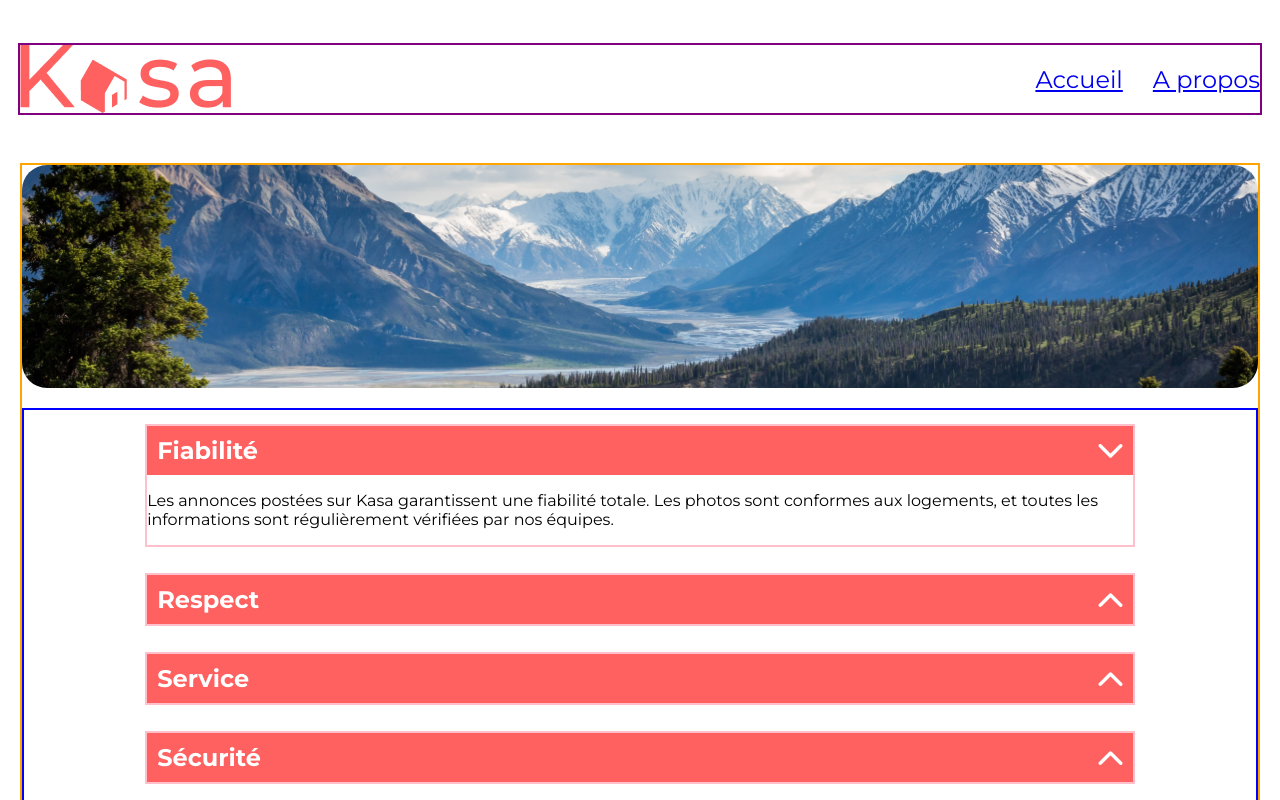
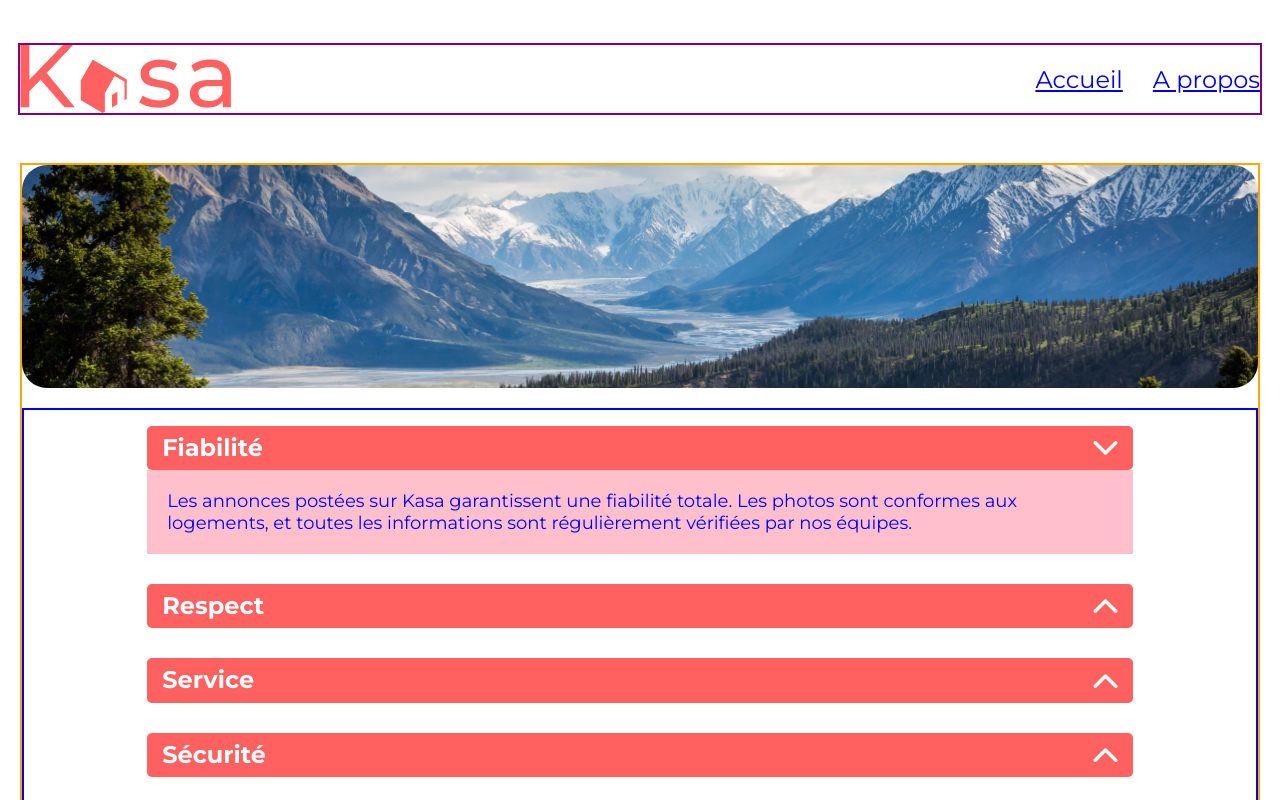
Before and after one commit to Wanakaaa/p5-remote, a React (Create React App) app in the folder kasa-app/: page /about in a window 1280 px wide. Both pictures are taken after a click on the picture 1110 px from the left and 450 px from the top of the page. Shown: the top 800 px of the page. Built offline with nearby package versions, Linux system fonts and the light colour scheme.

Commit message:
Collapse modified

```diff
--- a/kasa-app/src/components/About/AboutItem.jsx
+++ b/kasa-app/src/components/About/AboutItem.jsx
@@ -1,14 +1,14 @@
-import React from 'react'
-import './AboutItem.scss'
+// import React from 'react'
+// import './AboutItem.scss'
 
 
-function AboutItem({content}) {
+// function AboutItem({content}) {
 
-  return (
-    <div className='about-container'>
-      <p>{content}</p>
-    </div>
-  )
-}
+//   return (
+//     <div className='about-container'>
+//       <p>{content}</p>
+//     </div>
+//   )
+// }
 
-export default AboutItem
+// export default AboutItem
--- a/kasa-app/src/components/About/AboutItem.scss
+++ b/kasa-app/src/components/About/AboutItem.scss
@@ -1,14 +1,10 @@
 @import '../../styles/variables';
 
-.collapse-container {
-    margin-bottom: 30px;
-    .collapse-title {
-        background: $redColor;
-        padding: 10px;
-        @include flex(row, space-between, center);
-        color: $whiteColor;
-        font-weight: 700;
-        font-size: 1.5rem;
+.about-container {
+    p {
+        padding: 20px;
+        margin: 0;
+        font-size: 1.125rem;
     }
 }
 
--- a/kasa-app/src/components/Collapse/Collapse.jsx
+++ b/kasa-app/src/components/Collapse/Collapse.jsx
@@ -2,11 +2,12 @@ import React, { useState } from 'react'
 import chevron from '../../assets/chevron.svg';
 import "./Collapse.scss"
 
-function Collapse({ title, contentComponent: ContentComponent, contentProps }) {
+function Collapse({ title, content }) {
+// function Collapse({ title, contentComponent: ContentComponent, contentProps, content }) {
     const [isVisible, setIsVisible] = useState(false);
 
     const toggle = () => {
-      setIsVisible(!isVisible);
+        setIsVisible(!isVisible);
     };
 
     return (
@@ -20,7 +21,9 @@ function Collapse({ title, contentComponent: ContentComponent, contentProps }) {
                 className={`chevron ${isVisible ? 'chevron-rotated' : ''}`}
                 />
             </div>
-            {isVisible && <ContentComponent {...contentProps} />}
+            <div className={`collapse-content ${isVisible ? 'visible' : ''}`}>
+            {isVisible ? <p>{content}</p> : null}
+            </div>
         </div>
     );
     }
--- a/kasa-app/src/components/Collapse/Collapse.scss
+++ b/kasa-app/src/components/Collapse/Collapse.scss
@@ -1,7 +1,20 @@
 @import "../../styles/Variables.scss";
 
 .collapse-container {
-    outline: 2px solid pink;
+    margin-bottom: 30px;
+    // background: blue;
+    background: #FBFBFB;
+    border-radius: 5px;
+
+    .collapse-title {
+      border-radius: 5px;
+      font-size: 1.5rem;
+      background: $redColor;
+      padding: 5px 15px;
+      @include flex(row, space-between, center);
+      color: $whiteColor;
+      font-weight: 700;
+      line-height: 34.22px;
     }
 
     .chevron {
@@ -11,3 +24,24 @@
     .chevron-rotated {
           transform: rotate(-180deg);
       }
+
+      .collapse-content {
+        background: pink;
+        opacity: 0;
+        max-height: 0;
+        overflow: hidden;
+        p {
+          padding: 20px;
+          margin: 0;
+          font-size: 1.125rem;
+        }
+      }
+
+      .visible {
+        max-height: 500px;
+        opacity: 1;
+        color: blue;
+        background: pink;
+      }
+
+}
--- a/kasa-app/src/components/Footer/Footer.scss
+++ b/kasa-app/src/components/Footer/Footer.scss
@@ -15,12 +15,14 @@
     }
 
     @include flex(column, center, center);
+}
 
     @media (max-width: $breakpoint-mobile) {
+        .footer-container {
+            height: 209px;
+        }
         .footer-copyright {
             font-size: 0.75rem;
             margin: 0;
         }
     }
-
-}
--- a/kasa-app/src/pages/About.jsx
+++ b/kasa-app/src/pages/About.jsx
@@ -2,7 +2,7 @@ import React from 'react';
 import Banner from '../components/Banner/Banner';
 import bannerImage from '../assets/bannerAbout.png';
 import '../components/About/About.scss';
-import AboutItem from "../components/About/AboutItem"
+// import AboutItem from "../components/About/AboutItem"
 import Collapse from '../components/Collapse/Collapse';
 
 function About() {
@@ -44,8 +44,7 @@ function About() {
             <Collapse
             key={title}
             title={title}
-            contentComponent={AboutItem}
-            contentProps={{content}}
+            content={content}
               />
           ))}
         </ul>
--- a/kasa-app/src/pages/ListingDetail.jsx
+++ b/kasa-app/src/pages/ListingDetail.jsx
@@ -4,8 +4,6 @@ import '../components/Listings/ListingDetail.scss'
 import { useParams } from 'react-router-dom'
 import Tag from '../components/Listings/Tag'
 import Realtor from '../components/Listings/Realtor'
-import Description from '../components/Listings/Description'
-import Equipments from '../components/Listings/Equipments'
 import Slider from '../components/Listings/Slider/Slider'
 import Collapse from '../components/Collapse/Collapse'
 import { useNavigate } from 'react-router-dom'
@@ -28,7 +26,7 @@ function ListingDetail() {
     return null; // or loading state, because the useEffect will handle redirection
   }
 
-  const { title, cover, pictures, description, host, rating, location, equipments, tags } = listing;
+  const { title, pictures, description, host, rating, location, equipments, tags } = listing;
 
   return (
     <div className='containerGeant'>
@@ -62,15 +60,17 @@ function ListingDetail() {
         <div className='descriptionLogement'>
           <Collapse
           title='Description'
-          contentComponent={Description}
-          contentProps={{description}}
+          content={description}
           />
         </div>
         <div className='equipementLogement'>
           <Collapse
           title='Equipements'
-          contentComponent={Equipments}
-          contentProps={{equipments}}/>
+          content={equipments.map((equipment, index) => (
+            <li
+            key={index}>{equipment}</li>
+          ))}
+          />
         </div>
       </div>
 
```
Lines whose indentation alone changed are shown as unchanged.
